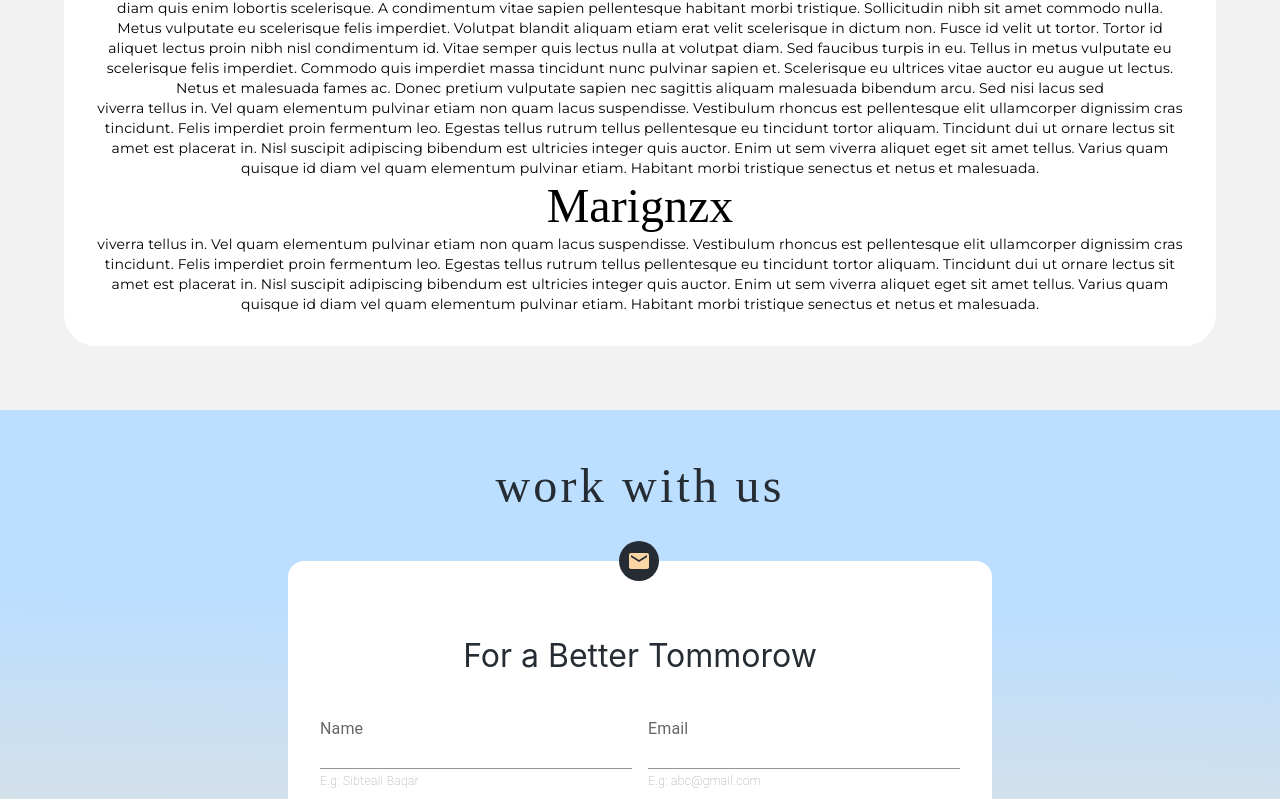
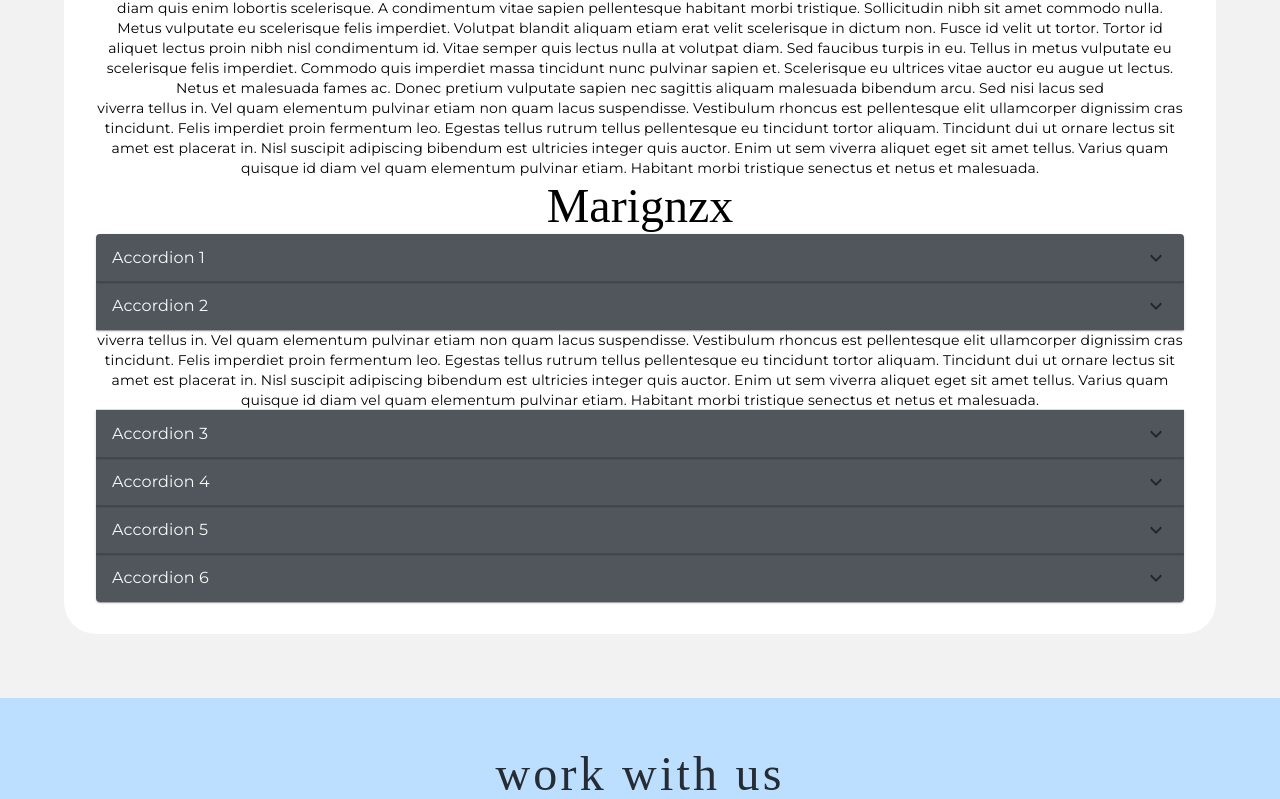
Before and after one commit to sibteali786/guleshaor-frontend, a React (Create React App) app: page /referral in a window 1280 px wide. Shown: the part 434-1233 px from the top of the page. Built offline with nearby package versions, Linux system fonts and the light colour scheme; a web font is replaced by a local one.

Commit message:
done with refferals

```diff
--- a/src/Pages/Referrals/Referrals.js
+++ b/src/Pages/Referrals/Referrals.js
@@ -1,7 +1,10 @@
 import React from "react";
 import "./Referrals.scss";
-import Typography from '@mui/material/Typography'
-
+import Typography from "@mui/material/Typography";
+import Accordion from "@mui/material/Accordion";
+import AccordionSummary from "@mui/material/AccordionSummary";
+import AccordionDetails from "@mui/material/AccordionDetails";
+import ExpandMoreIcon from "@mui/icons-material/ExpandMore";
 const Referrals = () => {
   return (
     <div className="referral-container">
@@ -20,53 +23,147 @@ const Referrals = () => {
             ></path>
           </svg>
         </div>
-
       </div>
-      <div style={{padding:"2rem"}}>
+      <div style={{ padding: "2rem" }}>
         <div className="lowerDivider">
-
-        <Typography variant="h3" >
-            Unpaid Member Ships
+          <Typography variant="h3">Unpaid Member Ships</Typography>
+          <Typography variant="body2">
+            Lorem ipsum dolor sit amet, consectetur adipiscing elit, sed do
+            eiusmod tempor incididunt ut labore et dolore magna aliqua. Donec
+            enim diam vulputate ut pharetra sit amet. In mollis nunc sed id
+            semper risus. Purus non enim praesent elementum facilisis leo vel
+            fringilla est. Etiam dignissim diam quis enim lobortis scelerisque.
+            A condimentum vitae sapien pellentesque habitant morbi tristique.
+            Sollicitudin nibh sit amet commodo nulla. Metus vulputate eu
+            scelerisque felis imperdiet. Volutpat blandit aliquam etiam erat
+            velit scelerisque in dictum non. Fusce id velit ut tortor. Tortor id
+            aliquet lectus proin nibh nisl condimentum id. Vitae semper quis
+            lectus nulla at volutpat diam. Sed faucibus turpis in eu. Tellus in
+            metus vulputate eu scelerisque felis imperdiet. Commodo quis
+            imperdiet massa tincidunt nunc pulvinar sapien et. Scelerisque eu
+            ultrices vitae auctor eu augue ut lectus. Netus et malesuada fames
+            ac. Donec pretium vulputate sapien nec sagittis aliquam malesuada
+            bibendum arcu. Sed nisi lacus sed
           </Typography>
           <Typography variant="body2">
-          Lorem ipsum dolor sit amet, consectetur adipiscing elit, sed do
-          eiusmod tempor incididunt ut labore et dolore magna aliqua. Donec enim
-          diam vulputate ut pharetra sit amet. In mollis nunc sed id semper
-          risus. Purus non enim praesent elementum facilisis leo vel fringilla
-          est. Etiam dignissim diam quis enim lobortis scelerisque. A
-          condimentum vitae sapien pellentesque habitant morbi tristique.
-          Sollicitudin nibh sit amet commodo nulla. Metus vulputate eu
-          scelerisque felis imperdiet. Volutpat blandit aliquam etiam erat velit
-          scelerisque in dictum non. Fusce id velit ut tortor. Tortor id aliquet
-          lectus proin nibh nisl condimentum id. Vitae semper quis lectus nulla
-          at volutpat diam. Sed faucibus turpis in eu. Tellus in metus vulputate
-          eu scelerisque felis imperdiet. Commodo quis imperdiet massa tincidunt
-          nunc pulvinar sapien et. Scelerisque eu ultrices vitae auctor eu augue
-          ut lectus. Netus et malesuada fames ac. Donec pretium vulputate sapien
-          nec sagittis aliquam malesuada bibendum arcu. Sed nisi lacus sed
-
+            viverra tellus in. Vel quam elementum pulvinar etiam non quam lacus
+            suspendisse. Vestibulum rhoncus est pellentesque elit ullamcorper
+            dignissim cras tincidunt. Felis imperdiet proin fermentum leo.
+            Egestas tellus rutrum tellus pellentesque eu tincidunt tortor
+            aliquam. Tincidunt dui ut ornare lectus sit amet est placerat in.
+            Nisl suscipit adipiscing bibendum est ultricies integer quis auctor.
+            Enim ut sem viverra aliquet eget sit amet tellus. Varius quam
+            quisque id diam vel quam elementum pulvinar etiam. Habitant morbi
+            tristique senectus et netus et malesuada.
           </Typography>
-        <Typography variant="body2">viverra tellus in. Vel quam elementum pulvinar etiam non quam lacus
+          <Typography variant="h3">Marignzx</Typography>
+          <Accordion style={{backgroundColor:"#252C33CC", color:"#F8F9FA"}}>
+            <AccordionSummary
+              expandIcon={<ExpandMoreIcon />}
+              aria-controls="panel1a-content"
+              id="panel1a-header"
+            >
+              <Typography>Accordion 1</Typography>
+            </AccordionSummary>
+            <AccordionDetails>
+              <Typography>
+                Lorem ipsum dolor sit amet, consectetur adipiscing elit.
+                Suspendisse malesuada lacus ex, sit amet blandit leo lobortis
+                eget.
+              </Typography>
+            </AccordionDetails>
+          </Accordion>
+          <Accordion style={{backgroundColor:"#252C33CC", color:"#F8F9FA"}}>
+            <AccordionSummary
+              expandIcon={<ExpandMoreIcon />}
+              aria-controls="panel2a-content"
+              id="panel2a-header"
+            >
+              <Typography>Accordion 2</Typography>
+            </AccordionSummary>
+            <AccordionDetails>
+              <Typography>
+                Lorem ipsum dolor sit amet, consectetur adipiscing elit.
+                Suspendisse malesuada lacus ex, sit amet blandit leo lobortis
+                eget.
+              </Typography>
+            </AccordionDetails>
+          </Accordion>
+          <Typography variant="body2">
+            viverra tellus in. Vel quam elementum pulvinar etiam non quam lacus
             suspendisse. Vestibulum rhoncus est pellentesque elit ullamcorper
-          dignissim cras tincidunt. Felis imperdiet proin fermentum leo. Egestas
-          tellus rutrum tellus pellentesque eu tincidunt tortor aliquam.
-          Tincidunt dui ut ornare lectus sit amet est placerat in. Nisl suscipit
-          adipiscing bibendum est ultricies integer quis auctor. Enim ut sem
-          viverra aliquet eget sit amet tellus. Varius quam quisque id diam vel
-          quam elementum pulvinar etiam. Habitant morbi tristique senectus et
-          netus et malesuada.</Typography>
-          <Typography variant="h3" >
-            Marignzx
+            dignissim cras tincidunt. Felis imperdiet proin fermentum leo.
+            Egestas tellus rutrum tellus pellentesque eu tincidunt tortor
+            aliquam. Tincidunt dui ut ornare lectus sit amet est placerat in.
+            Nisl suscipit adipiscing bibendum est ultricies integer quis auctor.
+            Enim ut sem viverra aliquet eget sit amet tellus. Varius quam
+            quisque id diam vel quam elementum pulvinar etiam. Habitant morbi
+            tristique senectus et netus et malesuada.
           </Typography>
-          <Typography variant="body2">viverra tellus in. Vel quam elementum pulvinar etiam non quam lacus
-          suspendisse. Vestibulum rhoncus est pellentesque elit ullamcorper
-          dignissim cras tincidunt. Felis imperdiet proin fermentum leo. Egestas
-          tellus rutrum tellus pellentesque eu tincidunt tortor aliquam.
-          Tincidunt dui ut ornare lectus sit amet est placerat in. Nisl suscipit
-          adipiscing bibendum est ultricies integer quis auctor. Enim ut sem
-          viverra aliquet eget sit amet tellus. Varius quam quisque id diam vel
-          quam elementum pulvinar etiam. Habitant morbi tristique senectus et
-          netus et malesuada.</Typography>
+          <Accordion style={{backgroundColor:"#252C33CC", color:"#F8F9FA"}}>
+            <AccordionSummary
+              expandIcon={<ExpandMoreIcon />}
+              aria-controls="panel1a-content"
+              id="panel1a-header"
+            >
+              <Typography>Accordion 3</Typography>
+            </AccordionSummary>
+            <AccordionDetails>
+              <Typography>
+                Lorem ipsum dolor sit amet, consectetur adipiscing elit.
+                Suspendisse malesuada lacus ex, sit amet blandit leo lobortis
+                eget.
+              </Typography>
+            </AccordionDetails>
+          </Accordion>
+          <Accordion style={{backgroundColor:"#252C33CC", color:"#F8F9FA"}}>
+            <AccordionSummary
+              expandIcon={<ExpandMoreIcon />}
+              aria-controls="panel2a-content"
+              id="panel2a-header"
+            >
+              <Typography>Accordion 4</Typography>
+            </AccordionSummary>
+            <AccordionDetails>
+              <Typography>
+                Lorem ipsum dolor sit amet, consectetur adipiscing elit.
+                Suspendisse malesuada lacus ex, sit amet blandit leo lobortis
+                eget.
+              </Typography>
+            </AccordionDetails>
+          </Accordion>
+          <Accordion style={{backgroundColor:"#252C33CC", color:"#F8F9FA"}}>
+            <AccordionSummary
+              expandIcon={<ExpandMoreIcon />}
+              aria-controls="panel1a-content"
+              id="panel1a-header"
+            >
+              <Typography>Accordion 5</Typography>
+            </AccordionSummary>
+            <AccordionDetails>
+              <Typography>
+                Lorem ipsum dolor sit amet, consectetur adipiscing elit.
+                Suspendisse malesuada lacus ex, sit amet blandit leo lobortis
+                eget.
+              </Typography>
+            </AccordionDetails>
+          </Accordion>
+          <Accordion style={{backgroundColor:"#252C33CC", color:"#F8F9FA"}}>
+            <AccordionSummary
+              expandIcon={<ExpandMoreIcon />}
+              aria-controls="panel2a-content"
+              id="panel2a-header"
+            >
+              <Typography>Accordion 6</Typography>
+            </AccordionSummary>
+            <AccordionDetails>
+              <Typography>
+                Lorem ipsum dolor sit amet, consectetur adipiscing elit.
+                Suspendisse malesuada lacus ex, sit amet blandit leo lobortis
+                eget.
+              </Typography>
+            </AccordionDetails>
+          </Accordion>
         </div>
       </div>
     </div>
```
Lines whose indentation alone changed are shown as unchanged.
